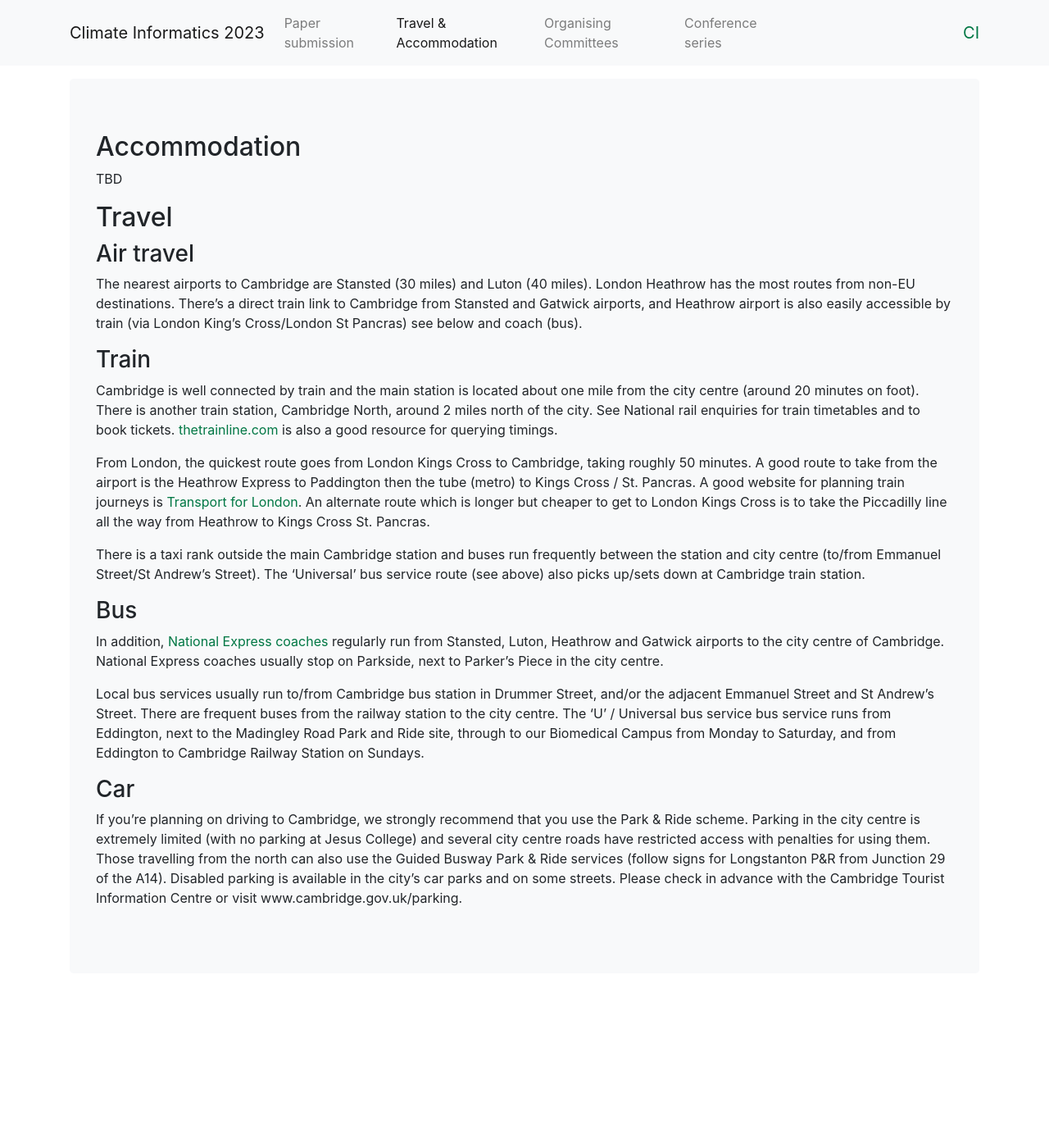
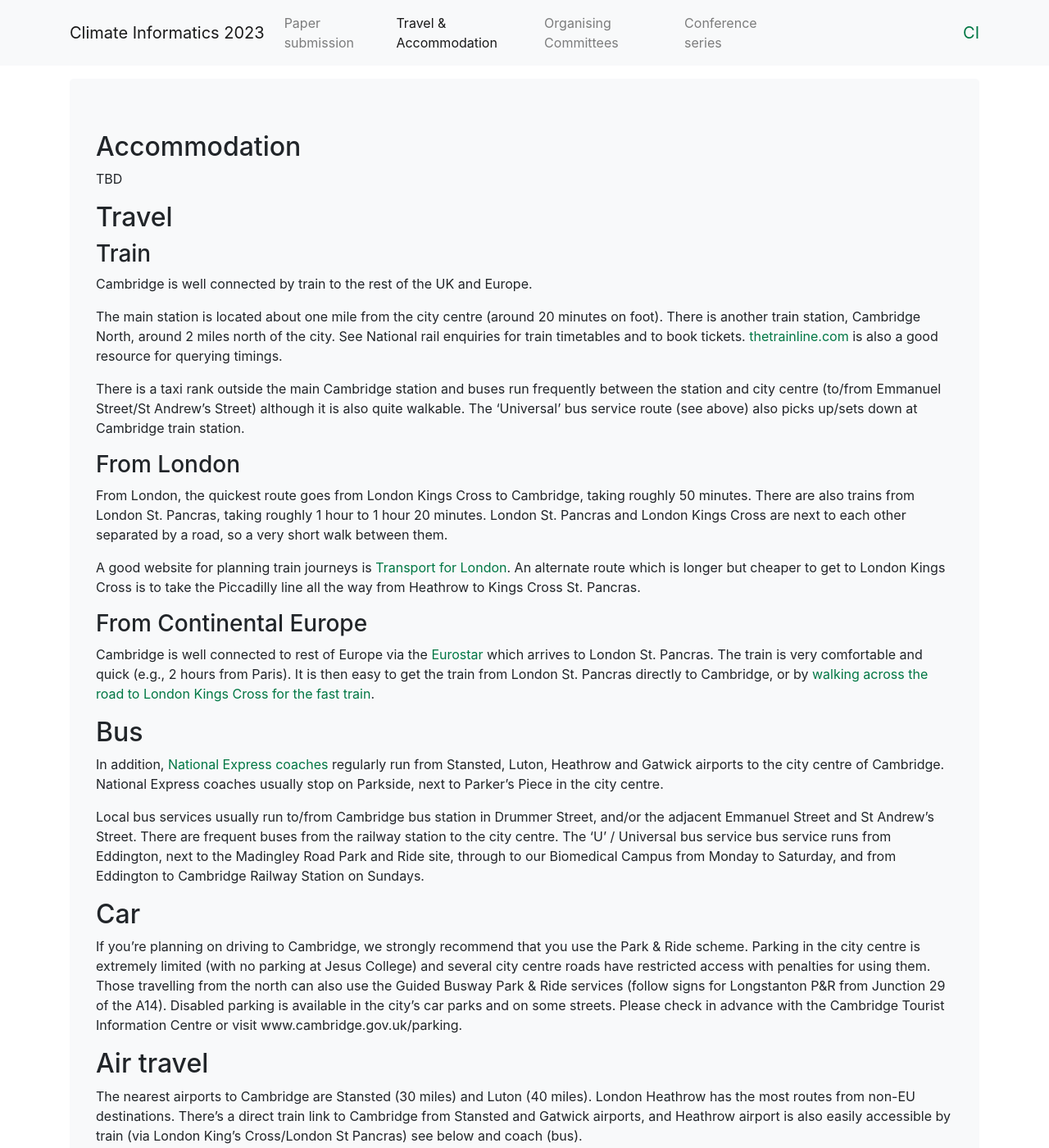
Before and after one commit to DigitaleGesellschaft/jekyll-theme-conference, a Jekyll site: the page built from travel.md, in a window 1280 px wide and 1400 px high. Shown: the whole window at 82% size. Built offline with Jekyll 4.4.1, drawn with Linux system fonts in a browser that asks for light colours; some of the changed text lies outside the part shown.

Commit message:
foreground trains

```diff
--- a/travel.md
+++ b/travel.md
@@ -9,27 +9,41 @@ TBD
 
 ## Travel
 
-### Air travel
-
-The nearest airports to Cambridge are Stansted (30 miles) and Luton (40 miles). London Heathrow has the most routes from non-EU destinations. There's a direct train link to Cambridge from Stansted and Gatwick airports, and Heathrow airport is also easily accessible by train (via London King's Cross/London St Pancras) see below and coach (bus).
-
 ### Train
 
-Cambridge is well connected by train and the main station is located about one mile from the city centre (around 20 minutes on foot). There is another train station, Cambridge North, around 2 miles north of the city. See National rail enquiries for train timetables and to book tickets. [thetrainline.com](http://thetrainline.com) is also a good resource for querying timings.
+Cambridge is well connected by train to the rest of the UK and Europe.
 
-From London, the quickest route goes from London Kings Cross to Cambridge, taking roughly 50 minutes. A good route to take from the airport is the Heathrow Express to Paddington then the tube (metro) to Kings Cross / St. Pancras. A good website for planning train journeys is [Transport for London](https://tfl.gov.uk/plan-a-journey/). An alternate route which is longer but cheaper to get to London Kings Cross is to take the Piccadilly line all the way from Heathrow to Kings Cross St. Pancras.
+The main station is located about one mile from the city centre (around 20 minutes on foot). There is another train station, Cambridge North, around 2 miles north of the city. See National rail enquiries for train timetables and to book tickets. [thetrainline.com](http://thetrainline.com) is also a good resource for querying timings.
 
-There is a taxi rank outside the main Cambridge station and buses run frequently between the station and city centre (to/from Emmanuel Street/St Andrew's Street). The 'Universal' bus service route (see above) also picks up/sets down at Cambridge train station.
+There is a taxi rank outside the main Cambridge station and buses run frequently between the station and city centre (to/from Emmanuel Street/St Andrew's Street) although it is also quite walkable. The 'Universal' bus service route (see above) also picks up/sets down at Cambridge train station.
 
-### Bus
+### From London
+
+From London, the quickest route goes from London Kings Cross to Cambridge, taking roughly 50 minutes. There are also trains from London St. Pancras, taking roughly 1 hour to 1 hour 20 minutes. London St. Pancras and London Kings Cross are next to each other separated by a road, so a very short walk between them.
+
+A good website for planning train journeys is [Transport for London](https://tfl.gov.uk/plan-a-journey/). An alternate route which is longer but cheaper to get to London Kings Cross is to take the Piccadilly line all the way from Heathrow to Kings Cross St. Pancras.
+
+### From Continental Europe
+
+Cambridge is well connected to rest of Europe via the [Eurostar](https://www.eurostar.com/uk-en) which arrives to London St. Pancras. The train is very comfortable and quick (e.g., 2 hours from Paris). It is then easy to get the train from London St. Pancras directly to Cambridge, or by [walking across the road to London Kings Cross for the fast train](###from-london).
+
+
+## Bus
 
 In addition, [National Express coaches](https://www.nationalexpress.com/en) regularly run from Stansted, Luton, Heathrow and Gatwick airports to the city centre of Cambridge. National Express coaches usually stop on Parkside, next to Parker’s Piece in the city centre.
 
 Local bus services usually run to/from Cambridge bus station in Drummer Street, and/or the adjacent Emmanuel Street and St Andrew’s Street. There are frequent buses from the railway station to the city centre.
 The 'U' / Universal bus service bus service runs from Eddington, next to the Madingley Road Park and Ride site, through to our Biomedical Campus from Monday to Saturday, and from Eddington to Cambridge Railway Station on Sundays.
 
-### Car
+## Car
 
 If you’re planning on driving to Cambridge, we strongly recommend that you use the Park & Ride scheme. Parking in the city centre is extremely limited (with no parking at Jesus College) and several city centre roads have restricted access with penalties for using them.
 Those travelling from the north can also use the Guided Busway Park & Ride services (follow signs for Longstanton P&R from Junction 29 of the A14).
 Disabled parking is available in the city’s car parks and on some streets. Please check in advance with the Cambridge Tourist Information Centre or visit www.cambridge.gov.uk/parking.
+
+## Air travel
+
+The nearest airports to Cambridge are Stansted (30 miles) and Luton (40 miles). London Heathrow has the most routes from non-EU destinations. There's a direct train link to Cambridge from Stansted and Gatwick airports, and Heathrow airport is also easily accessible by train (via London King's Cross/London St Pancras) see below and coach (bus).
+
+A good route to take from the airport is the Heathrow Express to Paddington then the tube (metro) to Kings Cross / St. Pancras
+(see [Train](#Train)).
```
